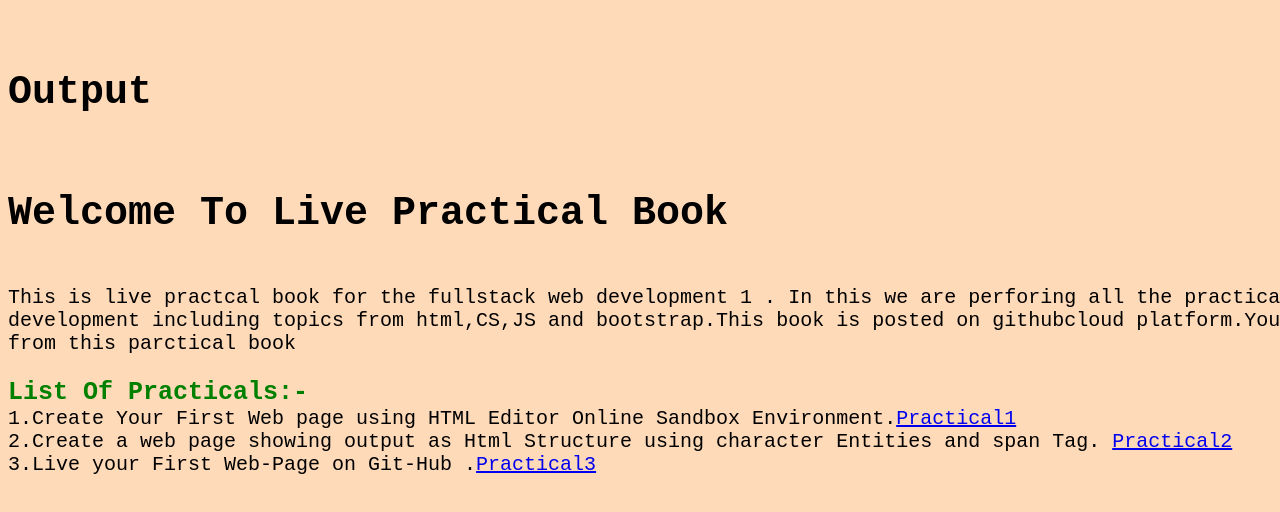
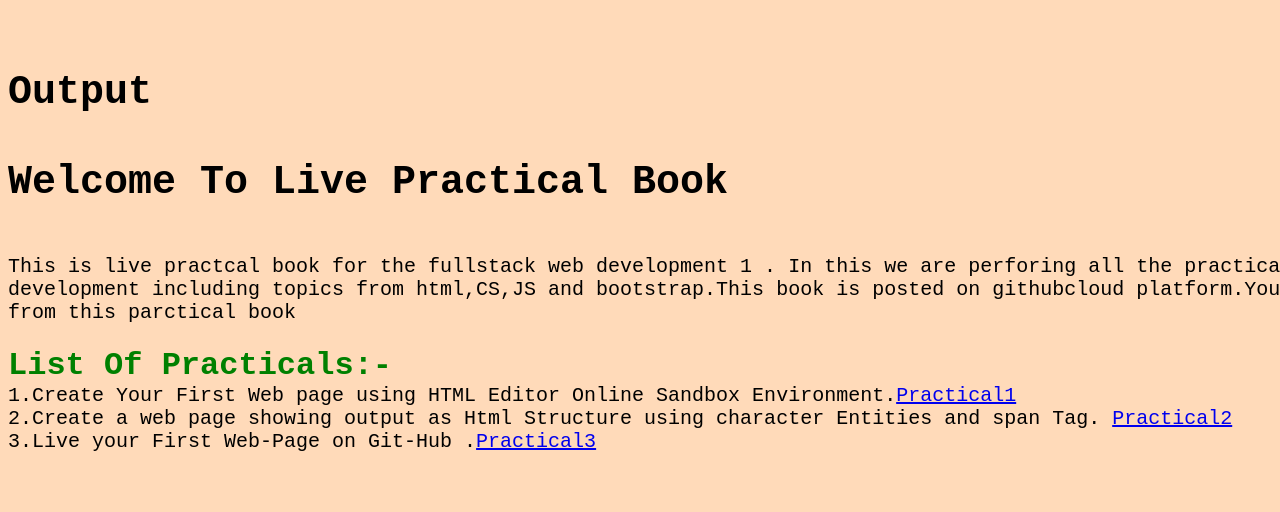
Before and after one commit to ShyamKrn/practical_4, a plain HTML site: page index.html in a window 1280 px wide. Shown: the top 512 px of the page. Drawn offline with Linux system fonts and the light colour scheme.

Commit message:
h1 added

```diff
--- a/index.html
+++ b/index.html
@@ -8,13 +8,14 @@
 </head>
 <body style="background-color: peachpuff;">
    <pre style=" text-align: left; font-size: 20px;"">
-<h1>Output</h1>
-<h1>Welcome To Live Practical Book</h1>
+<h1>Output
+
+Welcome To Live Practical Book</h1>
 This is live practcal book for the fullstack web development 1 . In this we are perforing all the practicals related to front end web
 development including topics from html,CS,JS and bootstrap.This book is posted on githubcloud platform.You can view all the practicals
 from this parctical book
 
-<span style="font-size: 25px;font-weight:bold;color: green;">List Of Practicals:-</span>
+<span style="font-size: 32px;font-weight:bold;color: green;">List Of Practicals:-</span>
 1.Create Your First Web page using HTML Editor Online Sandbox Environment.<a href="./pages/Practical1.html">Practical1</a>
 2.Create a web page showing output as Html Structure using character Entities and span Tag. <a href="./pages/practical2.html">Practical2</a>
 3.Live your First Web-Page on Git-Hub .<a href="./pages/practical3.html">Practical3</a>
```
